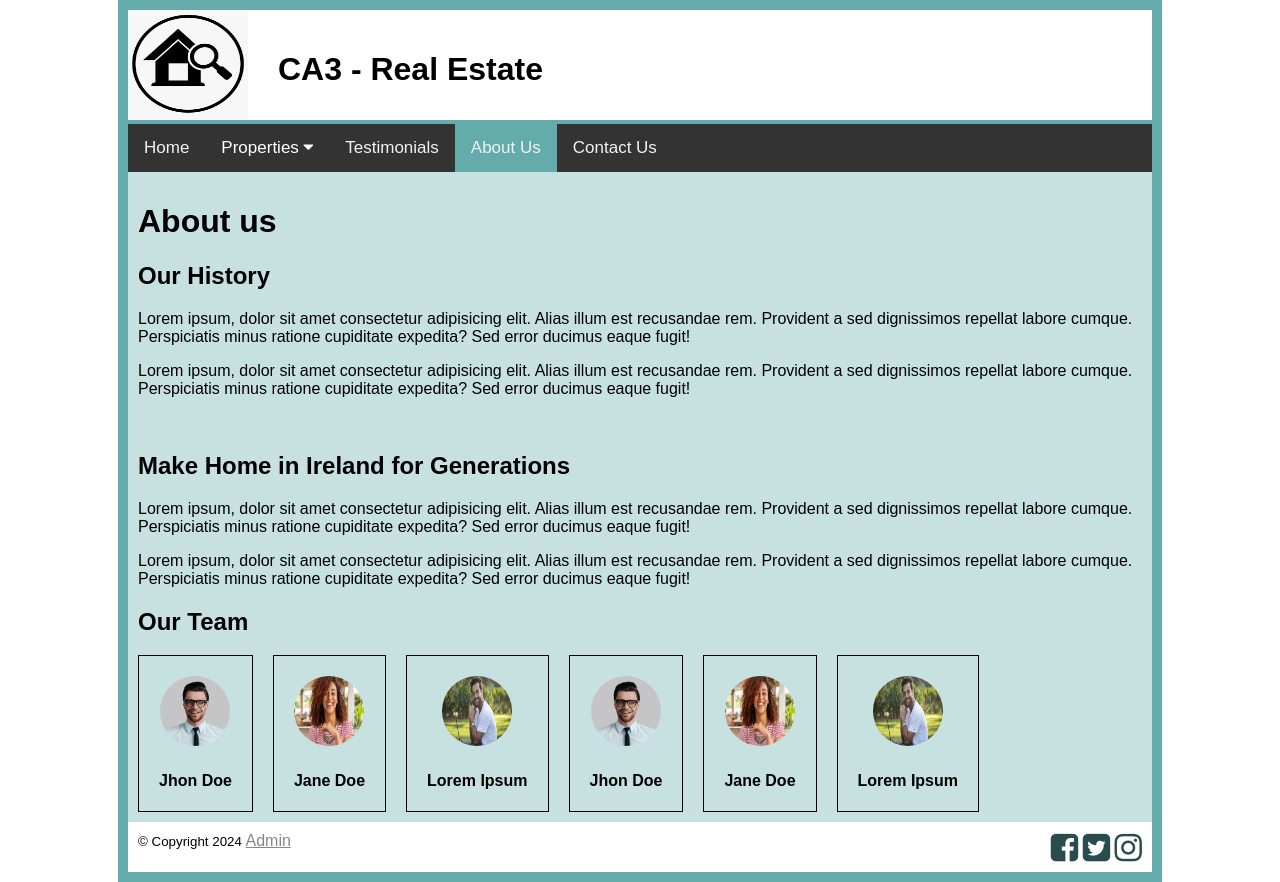
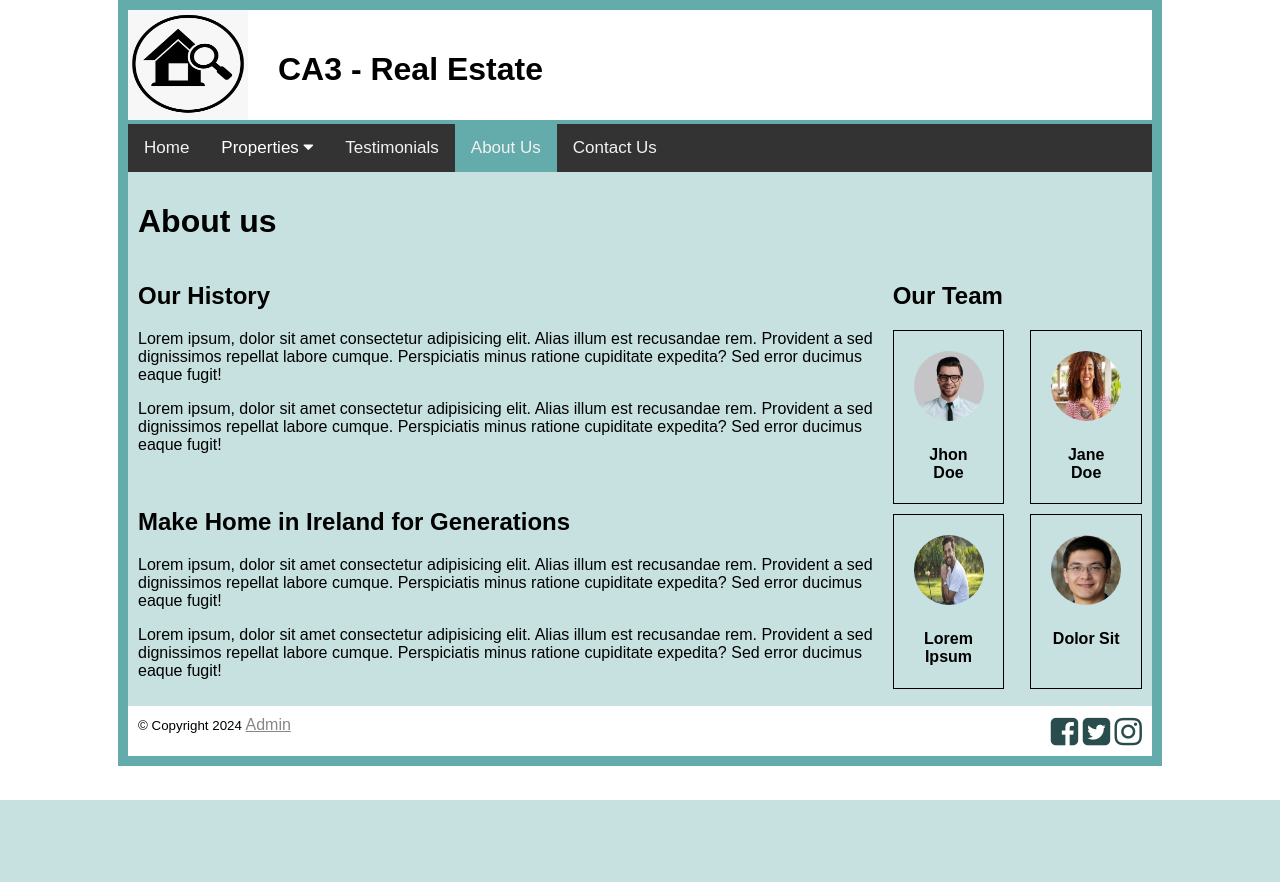
Before and after one commit to LucNogSoares/CA3, a PHP site: page /about.php in a window 1280 px wide. After the commit the page ends 800 px from the top, so only its background shows below. Run offline with PHP 8.4, Linux system fonts and the light colour scheme; data that the repository does not hold is empty.

Commit message:
fix: move on avatar group to right

```diff
--- a/about.php
+++ b/about.php
@@ -3,6 +3,8 @@
 <div>
 <h1>About us</h1>
 
+<div class="flex flex-column-lg w-full justify-content-between">
+    <div>
         <div>
             <h2>Our History</h2>
             <p>Lorem ipsum, dolor sit amet consectetur adipisicing elit. Alias illum est recusandae rem. Provident a sed dignissimos repellat labore cumque. Perspiciatis minus ratione cupiditate expedita? Sed error ducimus eaque fugit!</p>
@@ -14,35 +16,30 @@
             <p>Lorem ipsum, dolor sit amet consectetur adipisicing elit. Alias illum est recusandae rem. Provident a sed dignissimos repellat labore cumque. Perspiciatis minus ratione cupiditate expedita? Sed error ducimus eaque fugit!</p>
             <p>Lorem ipsum, dolor sit amet consectetur adipisicing elit. Alias illum est recusandae rem. Provident a sed dignissimos repellat labore cumque. Perspiciatis minus ratione cupiditate expedita? Sed error ducimus eaque fugit!</p>
         </div>
+    </div>
     <div>
         <h2>Our Team</h2>
         <div class="avatar-group">
-        <div class="avatar">
+            <div class="avatar w-half">
                 <img src="images/jhon_doe.jpg" alt="jon_doe">
                 <h4>Jhon Doe</h4>
             </div>
-        <div class="avatar">
+            <div class="avatar w-half">
                 <img src="images/jane_doe.avif" alt="jane_doe">
                 <h4>Jane Doe</h4>
             </div>
-        <div class="avatar">
+            <div class="avatar w-half">
                 <img src="images/avatar.jpg" alt="avatar">
                 <h4>Lorem Ipsum</h4>
             </div>
-        <div class="avatar">
-            <img src="images/jhon_doe.jpg" alt="jon_doe">
-            <h4>Jhon Doe</h4>
-        </div>
-        <div class="avatar">
-            <img src="images/jane_doe.avif" alt="jane_doe">
-            <h4>Jane Doe</h4>
-        </div>
-        <div class="avatar">
-            <img src="images/avatar.jpg" alt="avatar">
-            <h4>Lorem Ipsum</h4>
+            <div class="avatar w-half">
+                <img src="images/dolor_sit.jpg" alt="jon_doe">
+                <h4>Dolor Sit</h4>
             </div>
         </div>
     </div>
+</div>
+
 
 </div>
 </main>
--- a/css/styles.css
+++ b/css/styles.css
@@ -311,7 +311,8 @@ box-shadow: 0 8px 16px 0 #adbbe0;
 .avatar-group {
   display: flex;
   flex-wrap: wrap;
-  gap: 20px;
+  justify-content: space-between;
+  gap: 10px;
 
   .avatar {
     border: 1px solid black;
@@ -323,6 +324,10 @@ box-shadow: 0 8px 16px 0 #adbbe0;
       height: 70px;
       border-radius: 50%;
     }
+  }
+
+  .avatar.w-half {
+    width: calc(50% - 55px);
   }
 }
 
@@ -413,7 +418,19 @@ box-shadow: 0 8px 16px 0 #adbbe0;
   justify-content: flex-end;
 }
 
+@media (max-width: 1024px) {
+  .flex-column-lg {
+    flex-direction: column !important;
+  }
+}
+
+
+
 @media (max-width: 768px){
+  .flex-column-md {
+    flex-direction: column !important;
+  }
+
   .compact-form {
     flex-direction: column !important;
 
```
Also changed, not shown: images/dolor_sit.jpg (added). Lines whose indentation alone changed are shown as unchanged.
